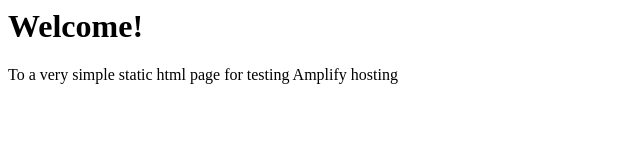
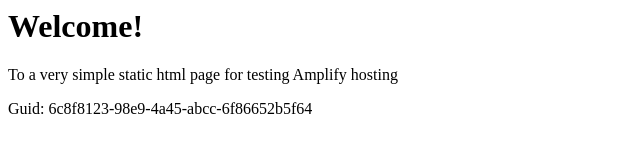
Before and after one commit to aws-aemilia-iad/Github-PR-Commit-Integration-Test-DoNotTouch-v0-prod-us-east-1, a website: page src/index.html in a window 1280 px wide. Shown: the whole page, without its empty margins (0-640 px from the left). Drawn offline with Linux system fonts and the light colour scheme.

Commit message:
commit from integ tests

```diff
--- a/src/index.html
+++ b/src/index.html
@@ -1,3 +1,5 @@
+
+
 <html lang="en">
 
 <head>
@@ -10,6 +12,6 @@
 <body>
     <h1>Welcome!</h1>
     <p>To a very simple static html page for testing Amplify hosting</p>
-</body>
+    <p>Guid: 6c8f8123-98e9-4a45-abcc-6f86652b5f64</p></body>
 
 </html>
```
